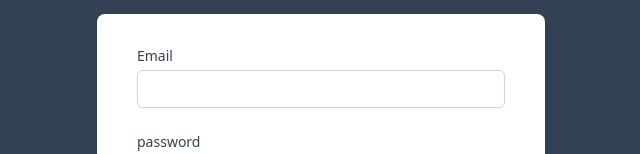
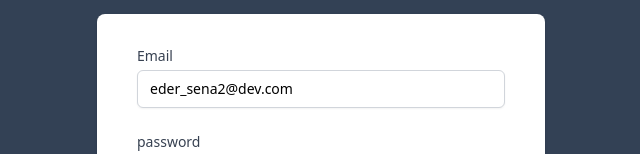
Before and after one commit to ederusena/NeedlesSignalsFront, a Vue app: page / in a window 1280 px wide. Shown: the part 174-328 px from the top of the page, without its empty margins (319-959 px from the left). Built offline with nearby package versions, Linux system fonts and the light colour scheme.

Commit message:
Update user email in LoginView.vue

```diff
--- a/src/views/Login/LoginView.vue
+++ b/src/views/Login/LoginView.vue
@@ -87,7 +87,7 @@ import * as yup from 'yup';
 const userStore = useUserStore();
 const router = useRouter();
 const user = reactive({
-  email: '',
+  email: 'eder_sena2@dev.com',
   password: '12345',
 });
 
```
